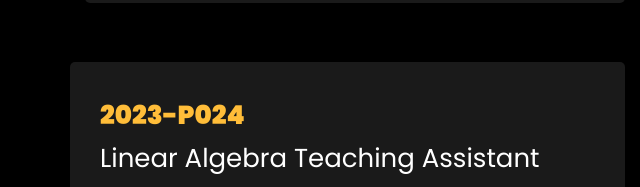
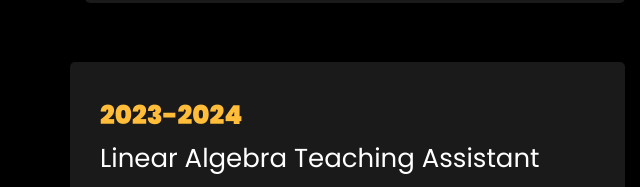
Before and after one commit to yasamannemati00/Yasaman.Nemati.github.io, a plain HTML site: page index.html in a window 1280 px wide. Shown: the part 2593-2780 px from the top of the page, 0-640 px from the left. Drawn offline with Linux system fonts and the light colour scheme; files whose address does not match are found by name.

Commit message:
Update index.html

```diff
--- a/index.html
+++ b/index.html
@@ -327,7 +327,7 @@
 				<div class="row">
 					<div class="col-md-6">
 						<div class="resume-wrap ftco-animate">
-							<span class="date">2023-P024</span>
+							<span class="date">2023-2024</span>
 							<h2>Linear Algebra Teaching Assistant</h2>
 							<span class="position">Elm o Sanat University</span>
 								<ul>
```
